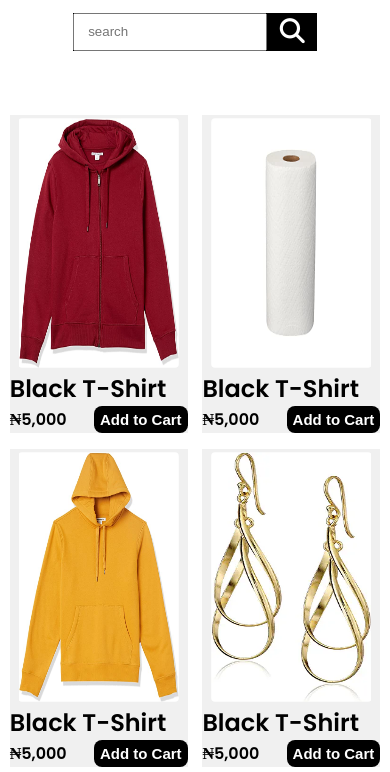
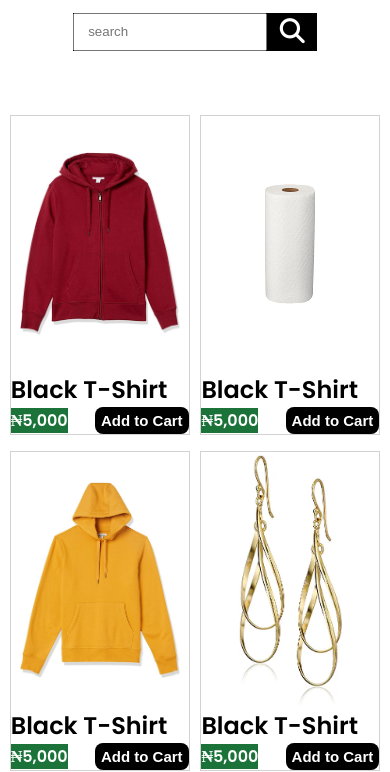
Before and after one commit to femiopebiyi/ecomm, a plain HTML site: page index.html in a window 390 px wide. Shown: the part 83-855 px from the top of the page. Drawn offline with Linux system fonts and the light colour scheme; a script that the page names is missing; a web font is replaced by a local one.

Commit message:
more changes

```diff
--- a/style.css
+++ b/style.css
@@ -72,7 +72,7 @@ header{
     height: 250px;
     width: 200px;
     border-radius: 7px;
-    object-fit: fill;
+    object-fit: contain;
     padding: .2em;
 }
 .img-contain{
@@ -93,11 +93,14 @@ header{
     align-items: flex-start;
 
     margin-bottom: 1em;
-    background-color: rgb(240,240,240);
+    background-color: #fff;
+        border: 1px solid rgb(210, 210, 210);
 }
 .price{
     font-weight: 700;
     font-size: 1rem;
+    color: #FFFFFF;
+    background-color: #1B7339;
 }
 .add{
     display: flex;
@@ -129,6 +132,8 @@ header{
 @media screen and (max-width:760px) {
     .product-container{
         width: 48%;
+        background-color: #fff;
+        border: 1px solid rgb(210,210,210);
     }
 
         .img-contain {
@@ -139,6 +144,7 @@ header{
 
     .product-img{
         width: 90%;
+        object-fit: contain;
     }
 
     .big{
```
